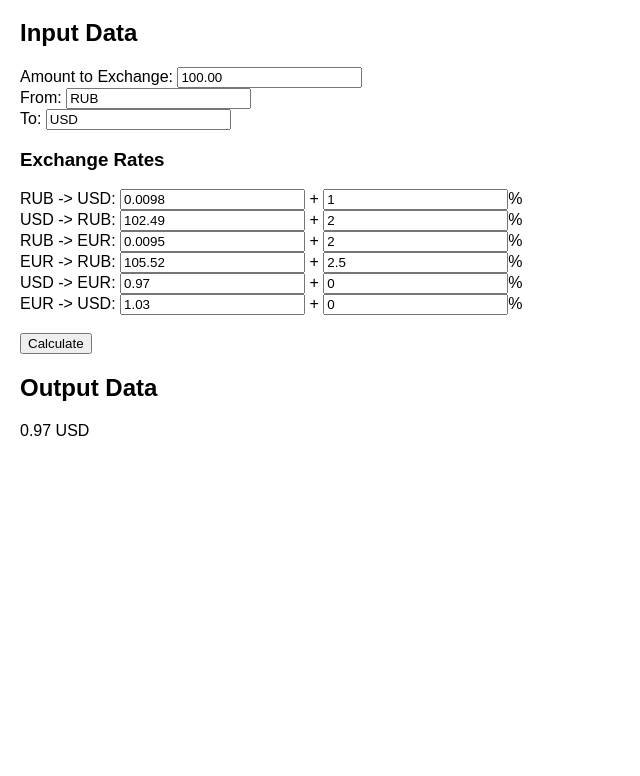
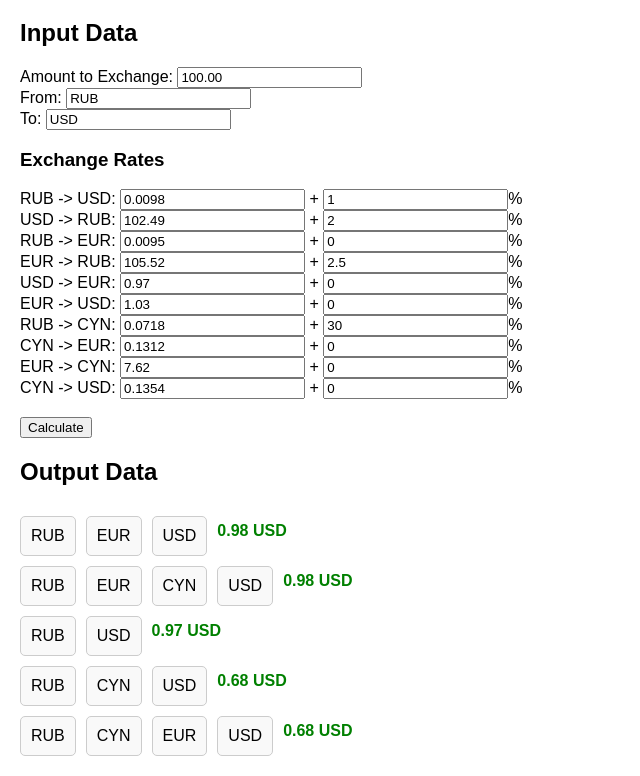
Before and after one commit to s0mth1ng/currency-exchanger, a plain HTML site: page index.html in a window 1280 px wide. Both pictures are taken after a click on the button "Calculate". Shown: the part 61-837 px from the top of the page, without its empty margins (0-640 px from the left). Before the commit the page ends 800 px from the top, so only its background shows below. Drawn offline with Linux system fonts and the light colour scheme.

Commit message:
added chains of conversions

```diff
--- a/index.html
+++ b/index.html
@@ -23,8 +23,8 @@
         <br>
         <button onclick="calculate()">Calculate</button>
     </div>
+    <h2>Output Data</h2>
     <div id="output">
-        <h2>Output Data</h2>
     </div>
 
     <script src="script.js"></script>
--- a/script.js
+++ b/script.js
@@ -15,7 +15,7 @@ const INITIAL_RATES = [
         from: "RUB",
         to: "EUR",
         rate: 0.0095,
-        fee: 0.02,
+        fee: 0.00,
     },
     {
         from: "EUR",
@@ -35,10 +35,35 @@ const INITIAL_RATES = [
         rate: 1.03,
         fee: 0.0,
     },
+    {
+        from: "RUB",
+        to: "CYN",
+        rate: 0.0718,
+        fee: 0.3,
+    },
+    {
+        from: "CYN",
+        to: "EUR",
+        rate: 0.1312,
+        fee: 0.0,
+    },
+    {
+        from: "EUR",
+        to: "CYN",
+        rate: 7.62,
+        fee: 0.0,
+    },
+    {
+        from: "CYN",
+        to: "USD",
+        rate: 0.1354,
+        fee: 0.0,
+    },
 ]
 var CURS2RATE = Object.assign({}, ...INITIAL_RATES.map((v) => {
     return { [`${v['from']}-${v['to']}`]: { rate: v['rate'], fee: v['fee'] } };
 }));
+const CURRENCIES = [... new Set(INITIAL_RATES.flatMap(v => [v.from, v.to]))];
 
 function insertRate(rate) {
     var rates = document.getElementById("rates");
@@ -81,24 +106,84 @@ function feeChange(node) {
     CURS2RATE[curs].fee = node.value / 100;
 }
 
+// https://stackoverflow.com/a/20871714
+const permutator = (inputArr) => {
+    let result = [];
+
+    const permute = (arr, m = []) => {
+        if (arr.length === 0) {
+            result.push(m)
+        } else {
+            for (let i = 0; i < arr.length; i++) {
+                let curr = arr.slice();
+                let next = curr.splice(i, 1);
+                permute(curr.slice(), m.concat(next))
+            }
+        }
+    }
+    permute(inputArr)
+    return result;
+}
+
+function getSubsets(arr) {
+    subsets = [];
+    for (let mask = 0; mask < 1 << arr.length; mask++) {
+        var v = mask;
+        var res = [];
+        for (let i = 0; i < arr.length; i++) {
+            if (v & 1 === 1) {
+                res.push(arr[i]);
+            }
+            v >>= 1;
+        }
+        permutator(res).forEach(s => subsets.push(s));
+    }
+    return subsets;
+}
+
+function prepareChains(from, to, currencies, limit) {
+    const other = currencies.filter(v => ![from, to].includes(v));
+    const subsets = getSubsets(other).sort(v => v.length);
+    const chains = subsets.map(s => [from, ...s, to]);
+    return chains.slice(0, limit);
+}
+
 function calculate() {
     const from = document.getElementById("from").value;
     const to = document.getElementById("to").value;
     const amount = parseFloat(document.getElementById("amount").value);
 
-    const chain = [from, to];
-    const res = calculateChainResult(CURS2RATE, chain, amount)
+    output = document.getElementById("output");
+    output.innerHTML = "";
+    const chains = prepareChains(from, to, CURRENCIES, 10);
+    const chain2result = chains.map(chain => [chain, calculateChainResult(CURS2RATE, chain, amount)])
+    chain2result.sort((a, b) => b[1] - a[1]);
+    console.log(chain2result);
+    chain2result.forEach(v => {
+        const chain = v[0];
+        const res = v[1];
+        var chainNode = document.createElement("div");
+        chainNode.className = "chain";
+        var chainItems = document.createElement("div");
+        chainItems.className = "chain-items";
+        chain.forEach(cur => {
+            var curSpan = document.createElement("span");
+            curSpan.innerHTML = `<div>${cur}</div> `;
+            curSpan.className = "chain-item";
+            chainItems.appendChild(curSpan);
+        });
 
-    const resId = "res";
-    var node = document.getElementById(resId);
-    if (node === null) {
         var node = document.createElement("div");
-        node.setAttribute("id", resId);
-        document.getElementById("output").appendChild(node);
-    }
-    if (res !== null) {
-        node.innerHTML = `<span>${res}</span> <span>${to}</span>`;
-    } else {
-        node.innerHTML = `Not enough data (probably unknown currencies ${from} / ${to})`;
-    }
+        node.className = "chain-result";
+        if (res !== null) {
+            node.innerHTML = `${res} ${to}`;
+            node.style = "color:green";
+        } else {
+            node.innerHTML = "Not enough data (probably unknown currencies";
+            node.style = "color:red";
+        }
+        chainNode.appendChild(chainItems);
+        chainNode.appendChild(node);
+        output.appendChild(chainNode);
+    })
 }
--- a/style.css
+++ b/style.css
@@ -2,3 +2,30 @@ body {
     font-family: Arial, sans-serif;
     margin: 20px;
 }
+
+.chain {
+    display: flex;
+    flex-wrap: wrap;
+    gap: 10px;
+    align-self: center;
+}
+
+.chain-items {
+    display: flex;
+    flex-wrap: wrap;
+    gap: 10px;
+    margin-top: 10px;
+}
+
+.chain-item {
+    background: #f9f9f9;
+    padding: 10px;
+    border: 1px solid #ccc;
+    border-radius: 5px;
+    cursor: grab;
+}
+
+.chain-result {
+    font-weight: bold;
+    align-self: center;
+}
```
